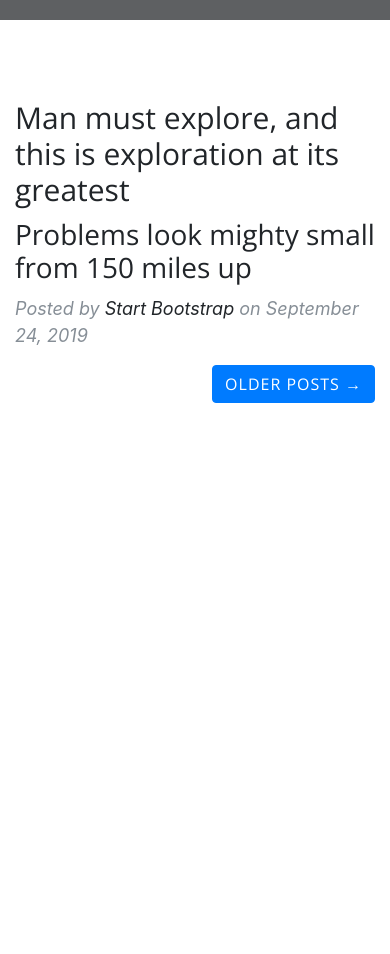
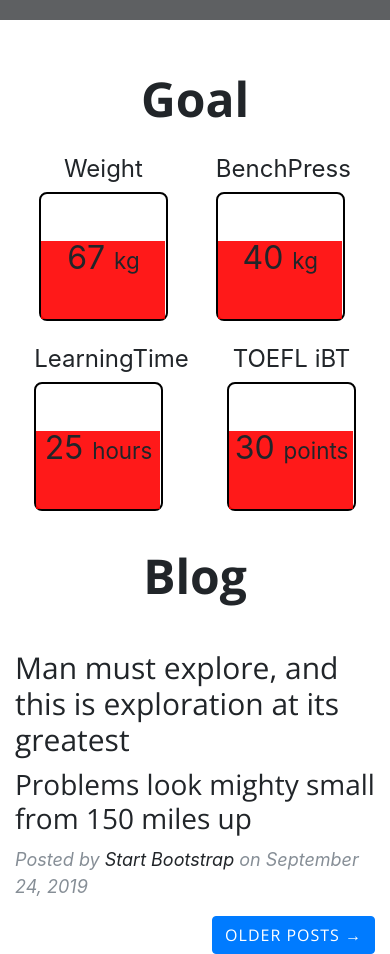
Before and after one commit to taiga39/vue-wp, a Vue app in the folder code/: page / in a window 390 px wide. Shown: the part 453-1407 px from the top of the page. Before the commit the page ends 856 px from the top, so only its background shows below. Built offline with nearby package versions, Linux system fonts and the light colour scheme; no server answers; grey boxes are pictures that could not be loaded.

Commit message:
目標コンポーネント作成

```diff
--- a/code/src/components/Nav.vue
+++ b/code/src/components/Nav.vue
@@ -6,7 +6,7 @@
             Menu
         </button>
         <div class="collapse navbar-collapse" v-bind:class='{show:isActive}' id="navbarResponsive">
-            <ul class="navbar-nav ml-auto">
+            <ul class="navbar-nav ml-auto" v-on:click='isActive=!isActive'>
                 <li class="nav-item">
                     <router-link to="/" class="nav-link">Home</router-link>
                 </li>
--- a/code/src/components/top/Top.vue
+++ b/code/src/components/top/Top.vue
@@ -2,13 +2,10 @@
 <div>
   <Headeritem/>
   <div class="container">
+    <Graph/>
     <div class="row">
       <div class="col-lg-8 col-md-10 mx-auto" id="examlpe-1">
         <Child/>
-        <!-- Pager -->
-        <div class="clearfix">
-          <a class="btn btn-primary float-right" href="#">Older Posts &rarr;</a>
-        </div>
       </div>
     </div>
   </div>
@@ -18,16 +15,14 @@
 <script>
 import Headeritem from './Header';
 import Child from './child';
+import Graph from './graph';
 export default {
   name: 'app',
   components : {
       Headeritem,
-      Child
+      Child,
+      Graph
   },
 }
 
 </script>
-
-<style scoped>
-
-</style>
--- a/code/src/components/top/child.vue
+++ b/code/src/components/top/child.vue
@@ -1,4 +1,6 @@
 <template>
+<div>
+    <h2 class="graph-h">Blog</h2>
     <div class="post-preview">
         <a href="post.html">
             <h2 class="post-title">
@@ -13,4 +15,17 @@
             on September 24, 2019
         </p>
     </div>
+    <div class="clearfix">
+        <a class="btn btn-primary float-right" href="#">Older Posts &rarr;</a>
+    </div>
+</div>
 </template>
+
+<style scoped>
+.graph-h{
+    text-align:center;
+    padding:1rem;
+    font-size:3em;
+    font-weight:bold;
+}
+</style>
--- /dev/null
+++ b/code/src/components/top/graph.vue
@@ -0,0 +1,162 @@
+<template>
+    <div>
+        <h2 class="graph-h">Goal</h2>
+        <div class="graph-row">
+            <div class="graph-content">
+                <p class="graph-p">Weight</p>
+                <div class="graph">
+                    <div class="graph-bar"></div>
+                    <div class="target"><p class="target-moji">67 <span class="unit">kg</span></p></div>
+                </div>
+            </div>
+            <div>
+                <p class="graph-p">BenchPress</p>
+                <div class="graph">
+                    <div class="graph-bar"></div>
+                    <div class="target"><p class="target-moji">40 <span class="unit">kg</span></p></div>
+                </div>
+            </div>
+            <div>
+                <p class="graph-p">LearningTime</p>
+                <div class="graph">
+                    <div class="graph-bar"></div>
+                    <div class="target"><p class="target-moji">25 <span class="unit">hours</span></p></div>
+                </div>
+            </div>
+            <div>
+                <p class="graph-p">TOEFL iBT</p>
+                <div class="graph">
+                    <div class="graph-bar"></div>
+                    <div class="target"><p class="target-moji">30 <span class="unit">points</span></p></div>
+                </div>
+            </div>
+        </div>
+    </div>
+</template>
+<style scoped>
+.graph-h{
+    text-align:center;
+    padding-bottom:1rem;
+    font-size:3em;
+    font-weight:bold;
+}
+.graph-row{
+    display:flex;
+    flex-wrap:wrap;
+    justify-content: space-around;
+}
+.graph-p{
+    text-align: center;
+    margin:0;
+    font-size:25px;
+}
+.graph {
+    margin:5px 0 20px;
+    width: 200px;
+    height: 200px;
+    min-width:200px;
+    border: solid 7px black;
+    border-radius: 8px;
+    padding: 6px;
+    background: white;
+    position:relative;
+}
+.graph-bar{
+    position:absolute;
+    bottom:0;
+    left:0;
+    width: 186px;
+    height: 120px;
+    background: red;
+    opacity:0.9;
+}
+.target{
+    position:absolute;
+    bottom:0;
+    left:0;
+    top:0;
+    right:0;
+    margin:auto;
+    /* color:white; */
+    font-size:50px;
+}
+.target-moji{
+    line-height:186px;
+    text-align:center;
+}
+.unit{
+    font-size:0.7em;
+}
+@media screen and (max-width:921px) {
+    .graph-p{
+        text-align: center;
+        margin:0;
+        font-size:2em;
+    }
+    .graph {
+        width: 33vw;
+        height: 33vw;
+        min-width:33vw;
+        border: solid 0.6vw black;
+
+    }
+    .graph-bar{
+        position:absolute;
+        bottom:0;
+        left:0;
+        width: 31.8vw;
+        height: 20vw;
+        background: red;
+        opacity:0.9;
+    }
+    .target{
+        position:absolute;
+        bottom:0;
+        left:0;
+        top:0;
+        right:0;
+        margin:auto;
+    }
+    .target-moji{
+        line-height:33vw;
+        text-align:center;
+    }
+    .unit{
+        font-size:0.7em;
+    }
+}
+@media screen and (max-width:550px) {
+    .graph-row{
+        display:flex;
+    }
+    .graph-p{
+        font-size:1.5em;
+    }
+    .target-moji{
+        line-height:33vw;
+        text-align:center;
+    }
+    .target{
+        font-size:2em;
+    }
+    .unit{
+        font-size:0.7em;
+    }
+}
+</style>
+
+<script>
+export default {
+
+    mounted(){
+        var today = new Date();
+        var year = today.getFullYear();
+        var month = today.getMonth() + 1;
+        var day = today.getDate();
+        var date1 = new Date(year ,month ,day);
+        var date2 = new Date(2023, 5, 12);
+        var termDay = (date2 - date1) / 86400000;
+        console.log(termDay);
+    }
+}
+</script>
```
